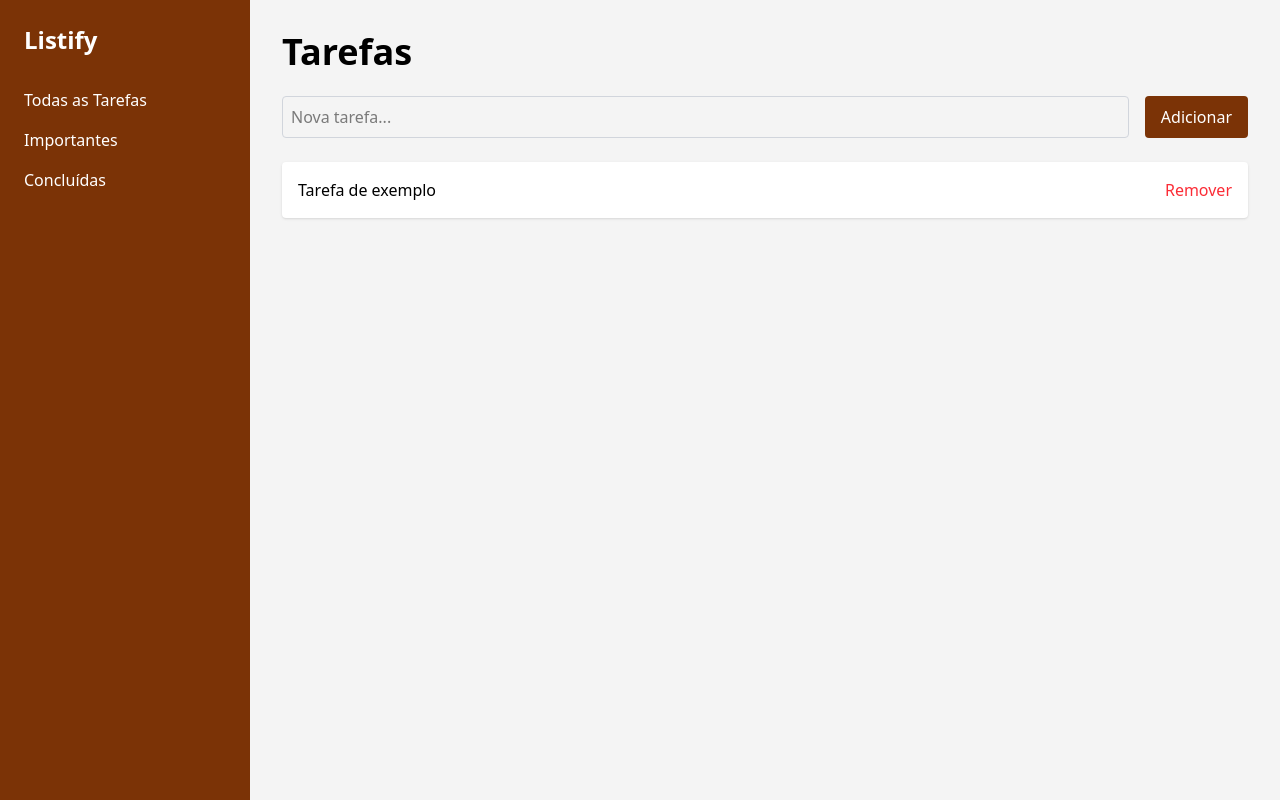
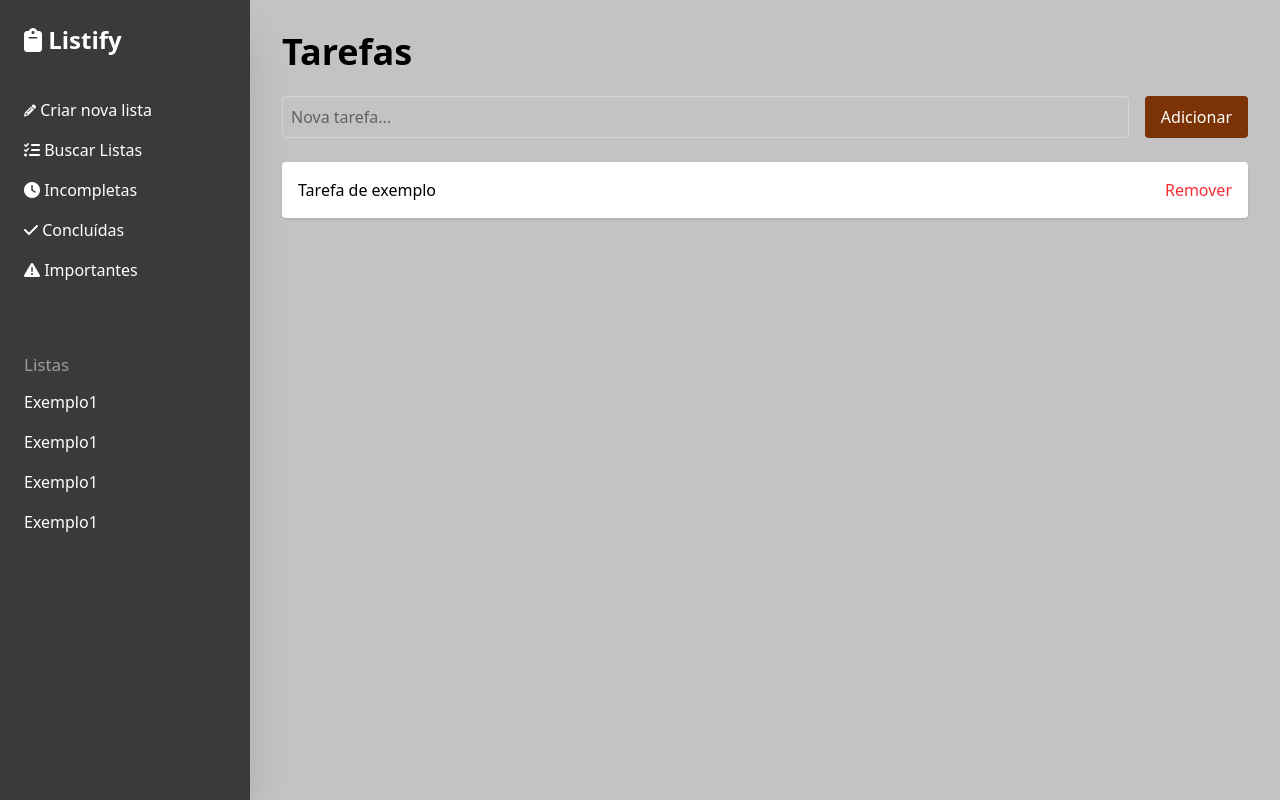
Before and after one commit to lucas19fonseca/ListFy, a React (Vite) app: page / in a window 1280 px wide. Built offline with nearby package versions, Linux system fonts and the light colour scheme.

Commit message:
navbar finalizada

```diff
--- a/index.html
+++ b/index.html
@@ -4,6 +4,8 @@
     <meta charset="UTF-8" />
     <meta name="viewport" content="width=device-width, initial-scale=1.0" />
     <title>Listify</title>
+    <link rel="icon" href="/Listify/src/assets/Icone.svg" type="image/svg+xml" />
+    <link rel="stylesheet" href="https://cdnjs.cloudflare.com/ajax/libs/font-awesome/6.7.2/css/all.min.css" integrity="sha512-Evv84Mr4kqVGRNSgIGL/F/aIDqQb7xQ2vcrdIwxfjThSH8CSR7PBEakCr51Ck+w+/U6swU2Im1vVX0SVk9ABhg==" crossorigin="anonymous" referrerpolicy="no-referrer" />
   </head>
   <body>
     <div id="root"></div>
--- a/src/components/Todo/Todo.jsx
+++ b/src/components/Todo/Todo.jsx
@@ -1,18 +1,32 @@
+
 export default function Todo() {
   return (
     <div className="grid grid-cols-[250px_1fr] h-screen">
       {/* Sidebar */}
-      <div className="flex flex-col bg-amber-900 text-white p-6">
-        <h2 className="text-2xl font-bold mb-8">Listify</h2>
+      <div className="flex flex-col bg-[#3A3A3A] text-white p-6 gap-2.5 shadow-2xl">
+        <h2 className="text-2xl font-bold mb-8"><i class="fa-solid fa-clipboard"></i> Listify</h2>
         <nav className="flex flex-col gap-4">
-          <button className="text-left hover:text-amber-300">Todas as Tarefas</button>
-          <button className="text-left hover:text-amber-300">Importantes</button>
-          <button className="text-left hover:text-amber-300">Concluídas</button>
+          <button className="text-left hover:opacity-65 transition duration-300"><i class="fa-solid fa-pencil fa-xs"></i> Criar nova lista</button>
+          <button className="text-left hover:opacity-65 transition duration-300"><i class="fa-solid fa-tasks"></i>  Buscar Listas</button>
+          <button className="text-left hover:opacity-65 transition duration-300"><i class="fa-solid fa-clock"></i>  Incompletas</button>
+          <button className="text-left hover:opacity-65 transition duration-300"><i class="fa-solid fa-check"></i>  Concluídas</button>
+          <button className="text-left hover:opacity-65 transition duration-300"><i class="fa-solid fa-exclamation-triangle"></i>  Importantes</button>
+        </nav>
+
+        <div className="flex flex-col bg-[#3A3A3A] text-white pt-15">
+        <span className="text-[17px] font-light opacity-50 mb-3">Listas</span>
+        <nav className="flex flex-col gap-4">
+          <button className="text-left hover:text-amber-300 ">Exemplo1</button>
+          <button className="text-left hover:text-amber-300">Exemplo1</button>
+          <button className="text-left hover:text-amber-300">Exemplo1</button>
+          <button className="text-left hover:text-amber-300">Exemplo1</button>
         </nav>
       </div>
+      </div>
+
 
       {/* Área principal */}
-      <div className="bg-[#f4f4f4] p-8">
+      <div className="bg-[#5e5e5e5e] p-8">
         <h1 className="text-4xl font-bold mb-6">Tarefas</h1>
 
         {/* Adicionar tarefa */}
```
Also changed, not shown: src/assets/Icone.svg (added), 1 other file (tests, documents, lock files or other folders).
